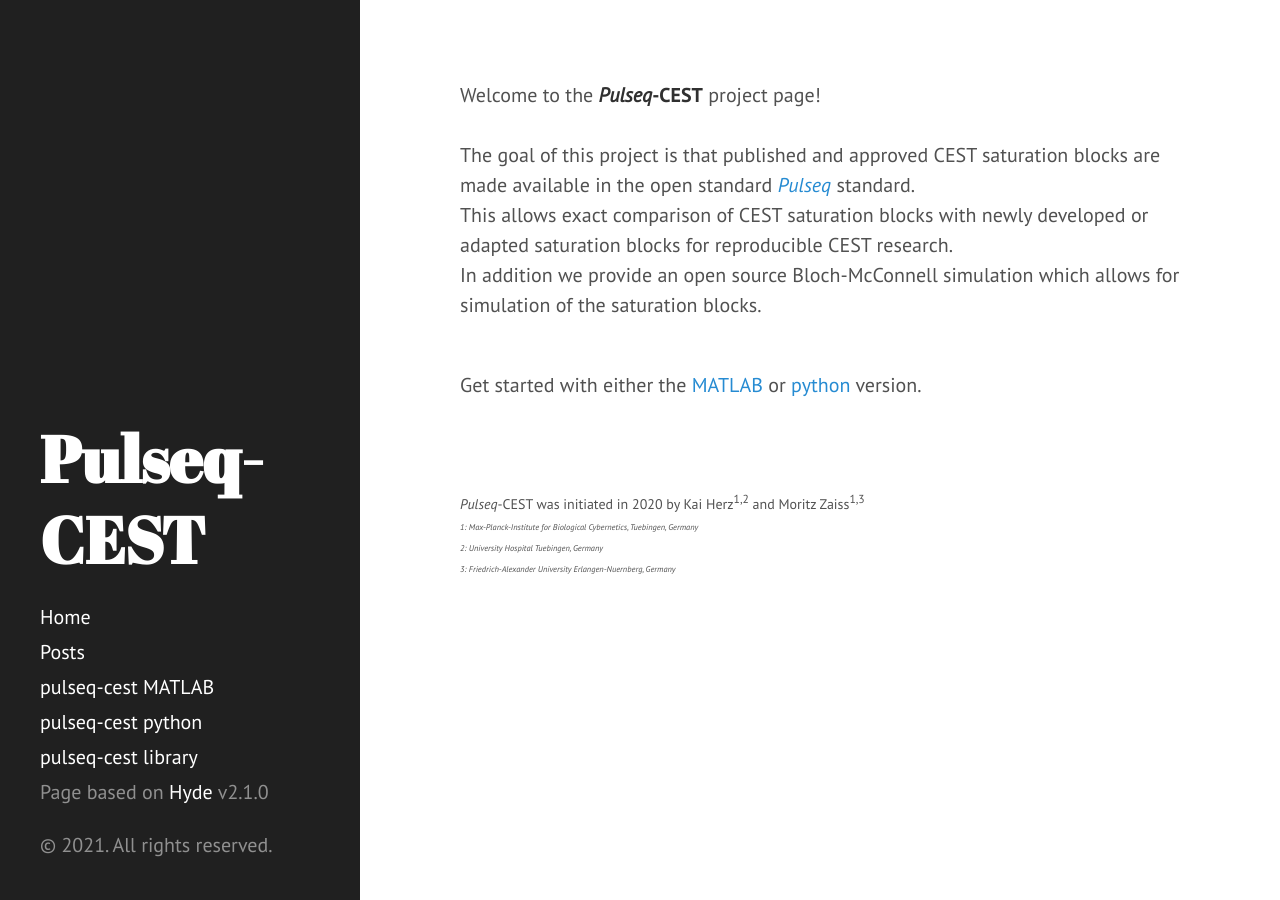
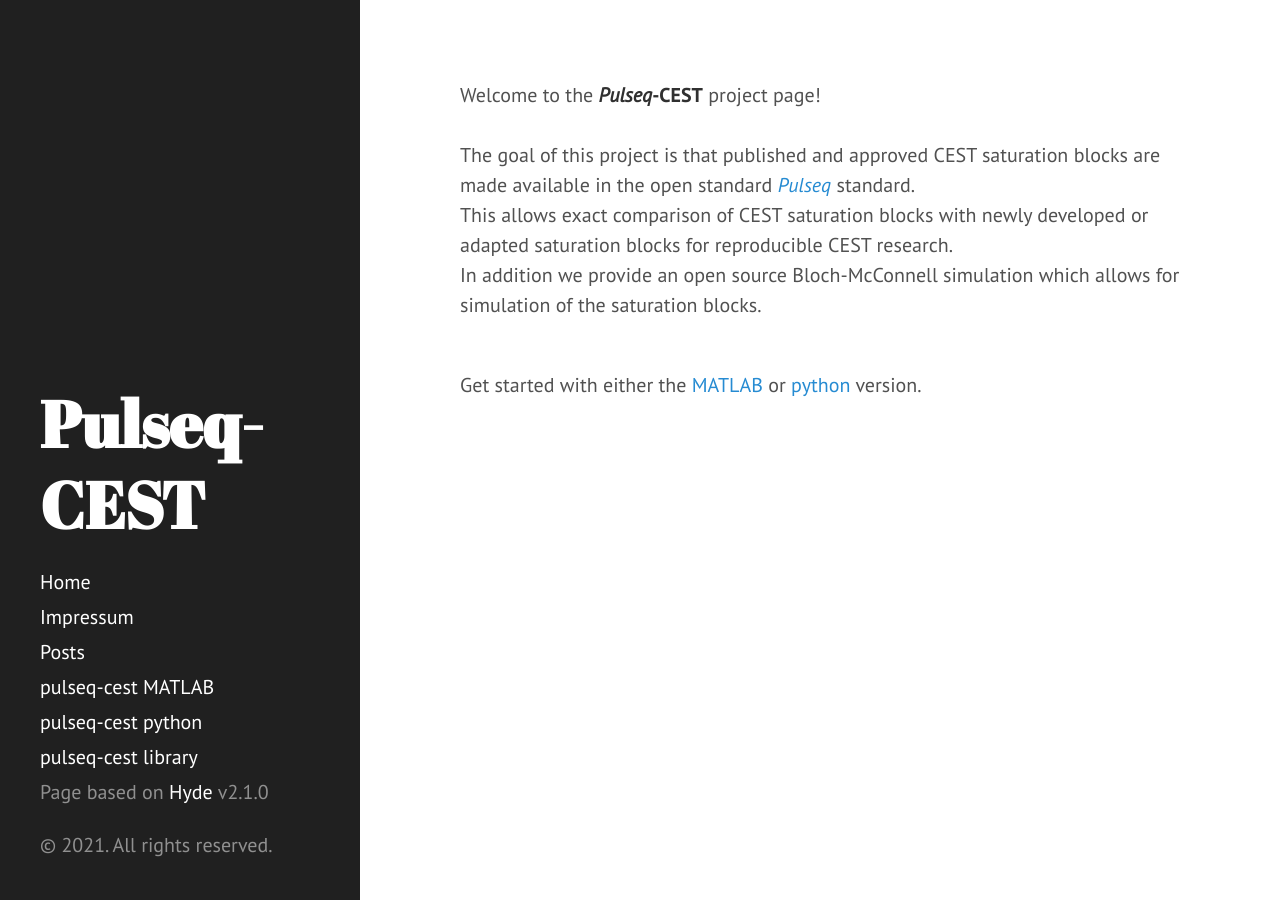
Before and after one commit to pulseq-cest/pulseq-cest.github.io, a Jekyll site: the page built from index.html, in a window 1280 px wide. Built offline with Jekyll 4.4.1, drawn with Linux system fonts in a browser that asks for light colours; the list of posts is cut into pages by our own code.

Commit message:
added impressum

```diff
--- a/index.html
+++ b/index.html
@@ -15,8 +15,3 @@
 
 Get started with either the <a href="https://github.com/kherz/pulseq-cest">MATLAB</a> or
  <a href="https://github.com/KerstinHut/pypulseq-cest">python</a> version.
-<br><br><br><br>
-<p style="font-size:70%;"><i>Pulseq</i>-CEST was initiated in 2020 by Kai Herz<sup>1,2</sup> and Moritz Zaiss<sup>1,3</sup>
-<i style="font-size:60%;"><br>1: Max-Planck-Institute for Biological Cybernetics, Tuebingen, Germany
-<br>2: University Hospital Tuebingen, Germany
-<br>3: Friedrich-Alexander University Erlangen-Nuernberg, Germany<i></p>
```
Also changed, not shown: impressum.md (added, +11 -0 lines).
